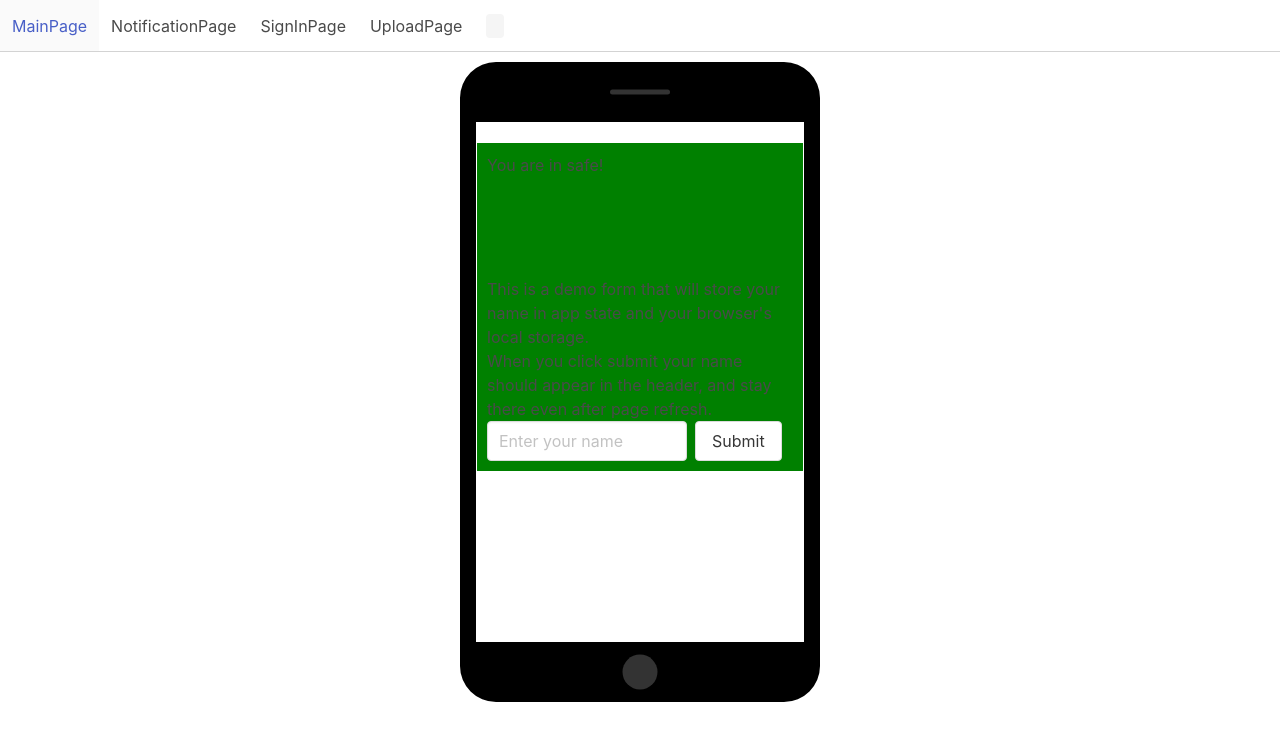
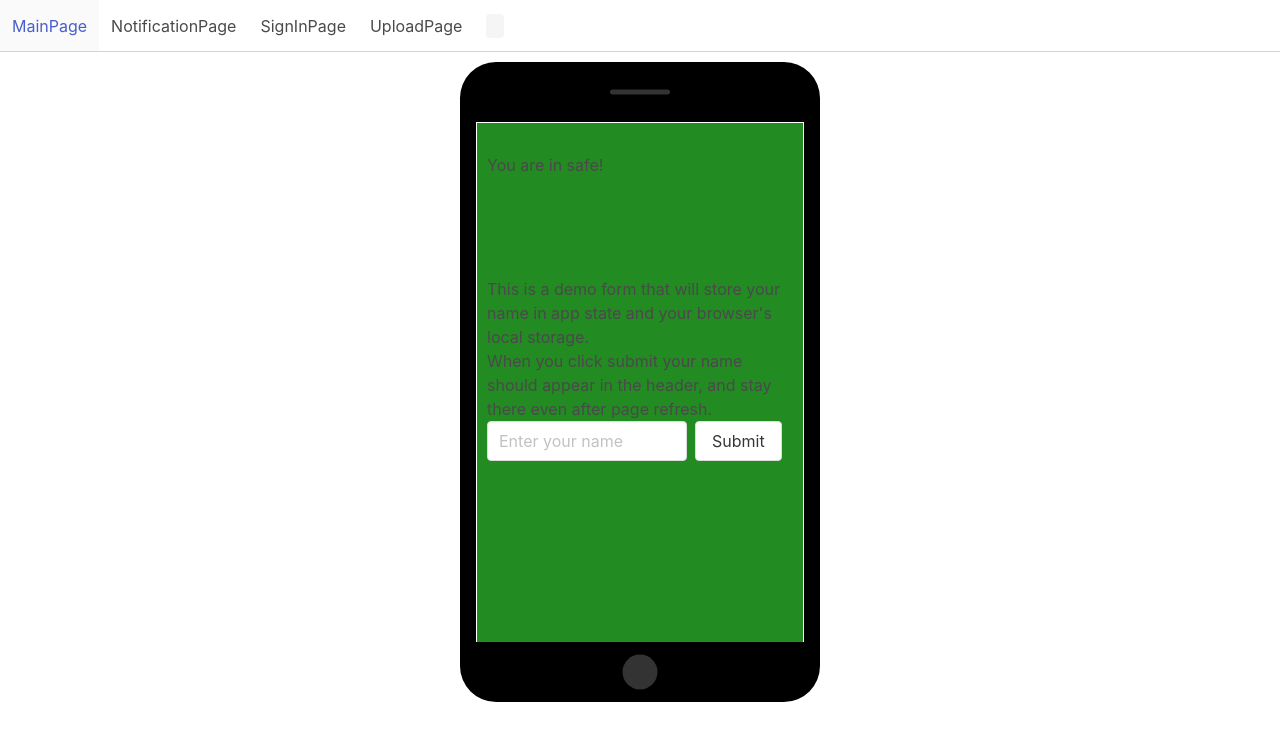
Before and after one commit to JoshuaBuditama/slowvid, a React (Create React App) app in the folder front-end/: page / in a window 1280 px wide. Shown: the top 740 px of the page. Built offline with nearby package versions, Linux system fonts and the light colour scheme; no server answers.

Commit message:
Fixes layout problem

```diff
--- a/front-end/src/components/NameForm.tsx
+++ b/front-end/src/components/NameForm.tsx
@@ -19,10 +19,11 @@ function NameForm() {
 
   return (
     <div
-      style={{ padding: "10px", border: "1px solid white", marginTop: "20px", backgroundColor:"green" }}
+      style={{ padding: "10px", border: "1px solid white",  backgroundColor:"forestgreen" ,alignItems: 'center',
+      justifyContent: 'center', height:900,}}
     >
       <div
-        style={{  marginBottom: "100px" }}
+        style={{ marginTop: "20px",marginBottom: "100px" }}
       >
         <p>
           You are in safe!
--- a/front-end/src/components/Notifications.tsx
+++ b/front-end/src/components/Notifications.tsx
@@ -6,7 +6,7 @@ function Positive()
     return (
         <div className="columns is-vcentered">
             <div>
-                <img src={Warning} alt="Warning" width="200" height="200" style={{marginLeft: "42%", marginTop: "10%"}}/>
+                <img src={Warning} alt="Warning" width="100" height="130" style={{marginLeft: "38%", marginTop: "10%"}}/>
                 <p className="is-size-3 has-text-centered">You have been in close contact with a person
                     who has COVID-19. Please <span style={{color: "red"}}><b>self isolate</b></span> and report to a <span style={{color: "red"}}><b>health
                     clinic</b></span> or a <span style={{color: "red"}}><b>health care professinal</b></span> </p>
--- a/front-end/src/components/Signin.js
+++ b/front-end/src/components/Signin.js
@@ -66,7 +66,7 @@ export default class App extends React.Component {
             .then(data =>
             // valid = true
             {
-                    if(data.valid === true)
+                if (data.valid === true)
                     alert("This phone number was successfully verified, moving to the home page.");
                 else
                     alert("Oops! Wrong OTP!");
@@ -127,14 +127,9 @@ export default class App extends React.Component {
     render() {
         return (
             <div
-            // style={{
-            //     flex: 1,
-            //     display: 'flex',
-            //     alignItems: 'center',
-            //     justifyContent: 'center',
-            //     backgroundColor: 'rgba(160, 160, 160, 0.2)',
-            //     height: '100vh'
-            // }}
+                style={{
+                    padding: 15
+                }}
             >
                 <h1 className="title" style={{ margin: 20 }}>Sign In</h1>
                 <Paper elevation={4} style={{ padding: 20, width: 300, marginBottom: 60 }}>
```
Lines whose indentation alone changed are shown as unchanged.
